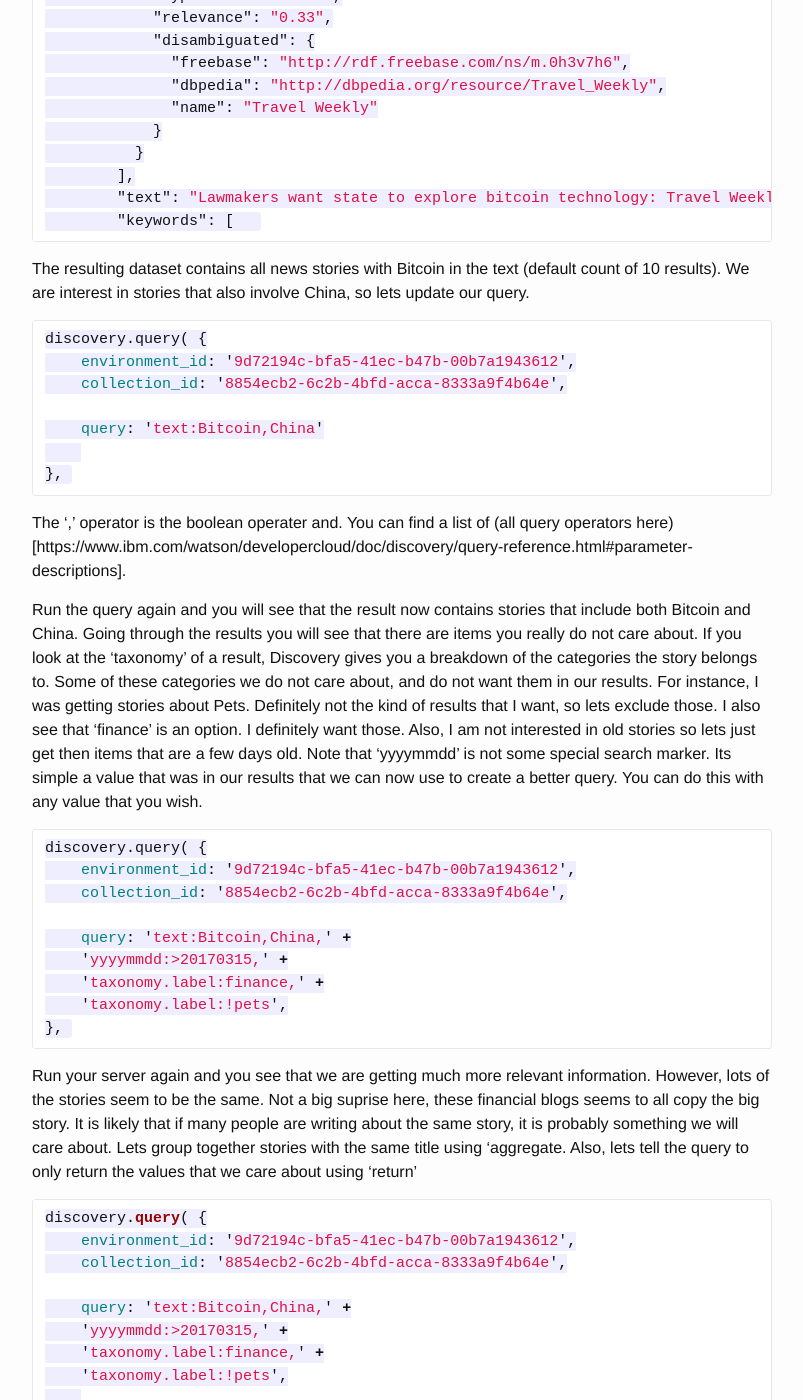
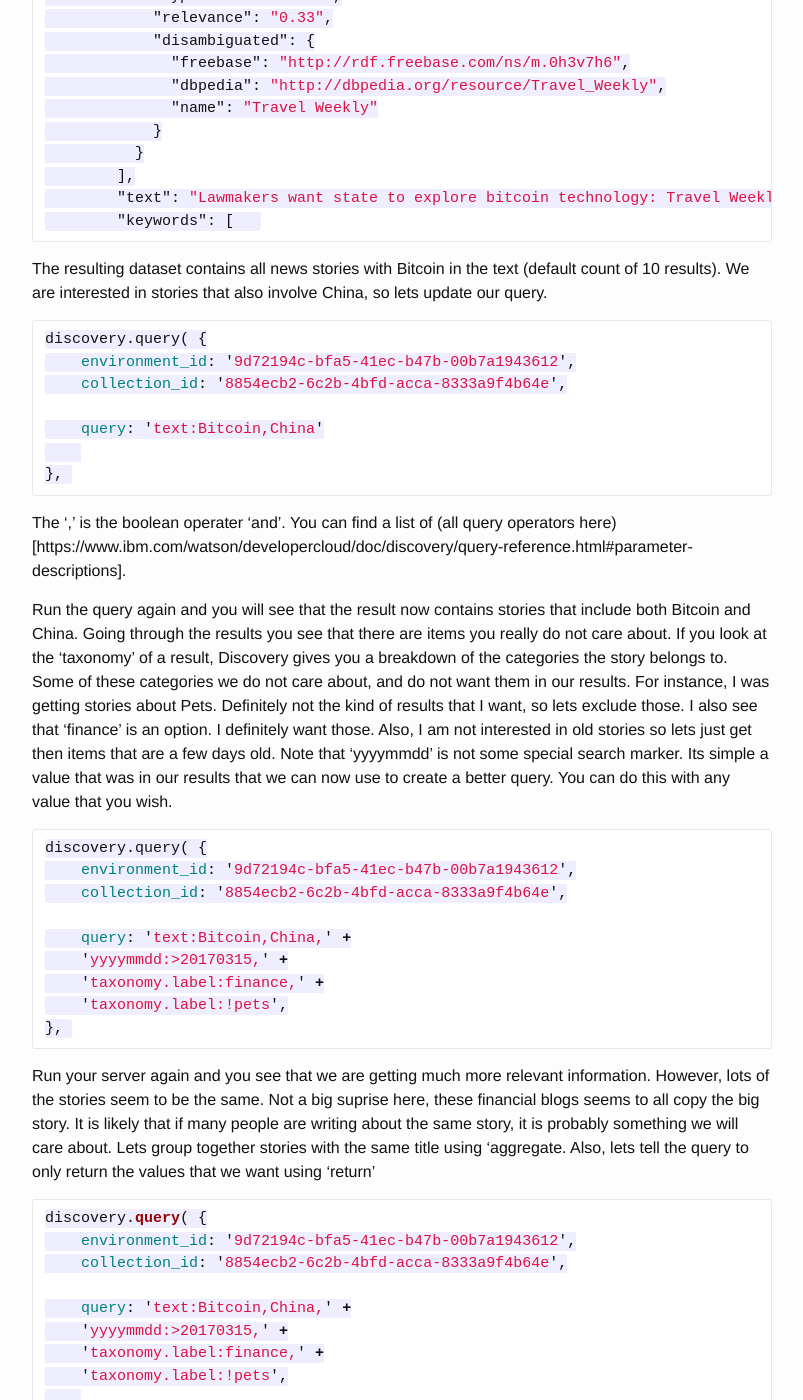
Before and after one commit to pwcremin/pwcremin.github.io, a Jekyll site: the page built from _posts/2017-03-15-discovery-news-bitcoin.markdown, in a window 1280 px wide and 1400 px high, scrolled down 5011 px. Shown: the whole window, without its empty margins (238-1041 px from the left). Built offline with Jekyll 4.4.1, drawn with Linux system fonts in a browser that asks for light colours; comment, search, counter and statistics services are not loaded; some of the changed text lies outside the part shown.

Commit message:
Update 2017-03-15-discovery-news-bitcoin.markdown

````diff
--- a/_posts/2017-03-15-discovery-news-bitcoin.markdown
+++ b/_posts/2017-03-15-discovery-news-bitcoin.markdown
@@ -160,7 +161,7 @@
         "keywords": [
 ```
 
-The resulting dataset contains all news stories with Bitcoin in the text (default count of 10 results).  We are interest in stories that also involve China, so lets update our query.
+The resulting dataset contains all news stories with Bitcoin in the text (default count of 10 results).  We are interested in stories that also involve China, so lets update our query.
 
 
 ```javascript
@@ -173,9 +174,9 @@
 },
 ```
 
-The ',' operator is the boolean operater and.  You can find a list of (all query operators here)[https://www.ibm.com/watson/developercloud/doc/discovery/query-reference.html#parameter-descriptions].
+The ',' is the boolean operater 'and'.  You can find a list of (all query operators here)[https://www.ibm.com/watson/developercloud/doc/discovery/query-reference.html#parameter-descriptions].
 
-Run the query again and you will see that the result now contains stories that include both Bitcoin and China. Going through the results you will see that there are items you really do not care about.  If you look at the 'taxonomy' of a result, Discovery gives you a breakdown of the categories the story belongs to.  Some of these categories we do not care about, and do not want them in our results.  For instance, I was getting stories about Pets.  Definitely not the kind of results that I want, so lets exclude those.  I also see that 'finance' is an option.  I definitely want those.  Also, I am not interested in old stories so lets just get then items that are a few days old.  Note that 'yyyymmdd' is not some special search marker.  Its simple a value that was in our results that we can now use to create a better query.  You can do this with any value that you wish.
+Run the query again and you will see that the result now contains stories that include both Bitcoin and China. Going through the results you see that there are items you really do not care about.  If you look at the 'taxonomy' of a result, Discovery gives you a breakdown of the categories the story belongs to.  Some of these categories we do not care about, and do not want them in our results.  For instance, I was getting stories about Pets.  Definitely not the kind of results that I want, so lets exclude those.  I also see that 'finance' is an option.  I definitely want those.  Also, I am not interested in old stories so lets just get then items that are a few days old.  Note that 'yyyymmdd' is not some special search marker.  Its simple a value that was in our results that we can now use to create a better query.  You can do this with any value that you wish.
 
 ```javascript
 discovery.query( {
@@ -189,7 +190,7 @@
 },
 ```
 
-Run your server again and you see that we are getting much more relevant information.  However, lots of the stories seem to be the same.  Not a big suprise here, these financial blogs seems to all copy the big story.  It is likely that if many people are writing about the same story, it is probably something we will care about.  Lets group together stories with the same title using 'aggregate.  Also, lets tell the query to only return the values that we care about using 'return'
+Run your server again and you see that we are getting much more relevant information.  However, lots of the stories seem to be the same.  Not a big suprise here, these financial blogs seems to all copy the big story.  It is likely that if many people are writing about the same story, it is probably something we will care about.  Lets group together stories with the same title using 'aggregate.  Also, lets tell the query to only return the values that we want using 'return'
 
 ```javascript
 discovery.query( {
@@ -284,14 +285,13 @@
   ]
 ```
 
-A negative score of -0.45!  The sentiment score ranges from -1 to 1, so that is pretty bad.  Of course, right now Bitcoin is getting hammered by the possibility of new regulations from China so this score is what I was expecting to get.
+A negative score of -0.45.  The sentiment score ranges from -1 to 1, so that is pretty bad.  Of course, right now Bitcoin is getting hammered by the possibility of new regulations from China so this score is what I was expecting to get.  This result is also skewed by the large number of articles on the same title "Bitcoin could be on the edge of a cliff".  Something you may or may not want.
 
-Finally, let go ahead and return these results:
+Finally, lets go ahead and return these results:
 
 ```javascript
 router.get( '/news', function ( req, res, next )
 {
-
     discovery.query( {
         environment_id: '9d72194c-bfa5-41ec-b47b-00b7a1943612',
         collection_id: '8854ecb2-6c2b-4bfd-acca-8333a9f4b64e',
````
Also changed, not shown: other parts of _posts/2017-03-15-discovery-news-bitcoin.markdown (+5 -3 lines).
